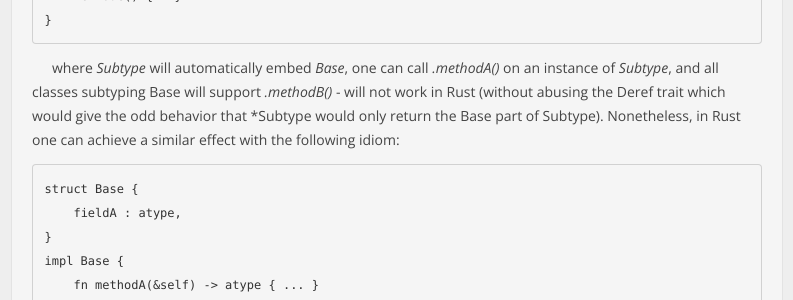
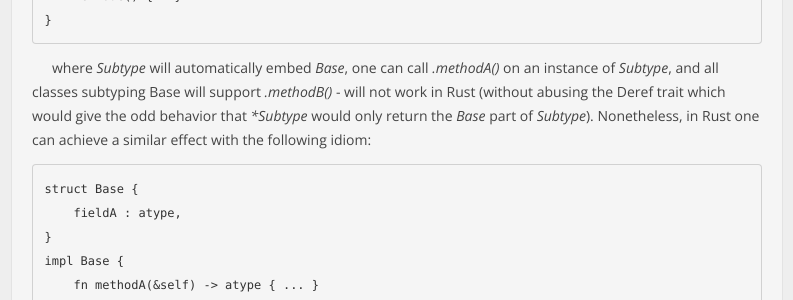
Before and after one commit to mattmacy/mattmacy.github.io, a Jekyll site: the page built from _posts/2017-05-19-Developing-A-Deep-Learning-Framework-in-Rust.md, in a window 1280 px wide and 900 px high, scrolled down 3072 px. Shown: the part 178-478 px from the top of the window, without its empty margins (44-837 px from the left). Built offline with Jekyll 4.4.1, drawn with Linux system fonts in a browser that asks for light colours.

Commit message:
style fixes on abuse comment

```diff
--- a/_posts/2017-05-19-Developing-A-Deep-Learning-Framework-in-Rust.md
+++ b/_posts/2017-05-19-Developing-A-Deep-Learning-Framework-in-Rust.md
@@ -122,7 +122,7 @@ As of 1.19 Rust does not support anything resembling compositional inheritance.
         methodC() {...}
     }
 
-where *Subtype* will automatically embed *Base*, one can call *.methodA()* on an instance of *Subtype*, and all classes subtyping Base will support *.methodB()* - will not work in Rust (without abusing the Deref trait which would give the odd behavior that *Subtype would only return the Base part of Subtype). Nonetheless, in Rust one can achieve a similar effect with the following idiom:
+where *Subtype* will automatically embed *Base*, one can call *.methodA()* on an instance of *Subtype*, and all classes subtyping Base will support *.methodB()* - will not work in Rust (without abusing the Deref trait which would give the odd behavior that *\*Subtype* would only return the *Base* part of *Subtype*). Nonetheless, in Rust one can achieve a similar effect with the following idiom:
 
     struct Base {
         fieldA : atype,
```
